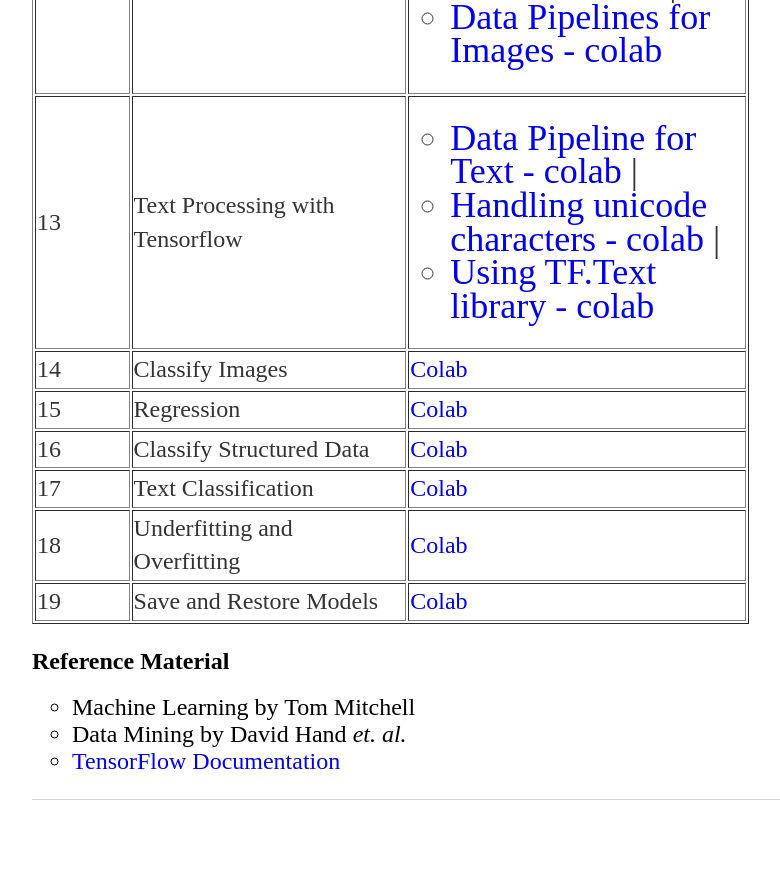
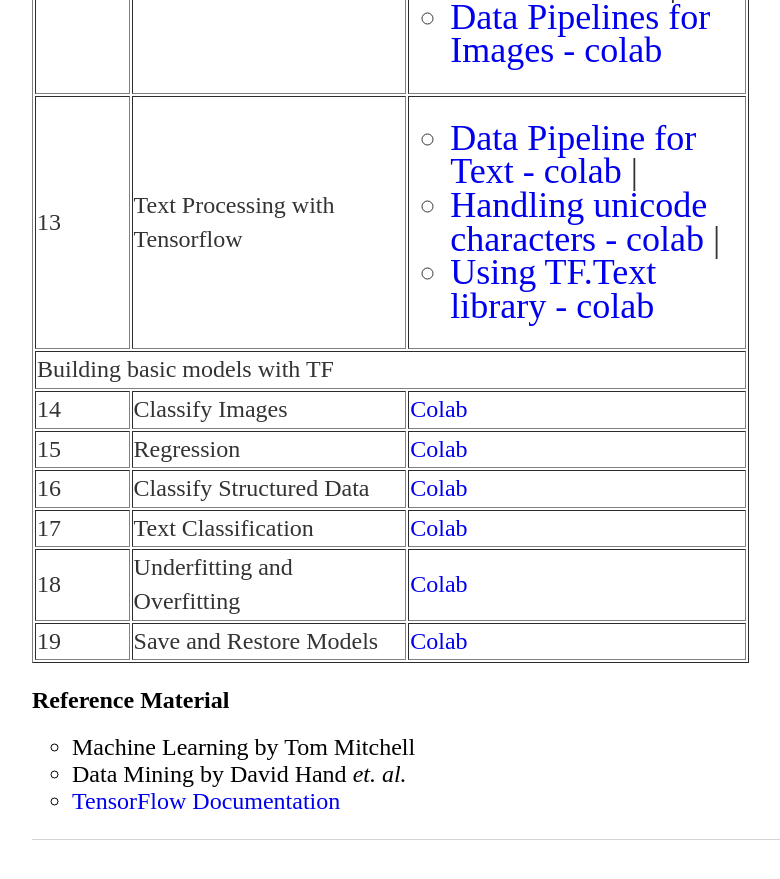
Before and after one commit to tfindiamooc/tfindiamooc.github.io, a Jekyll site: the page built from index.html, in a window 1280 px wide and 900 px high, scrolled down 2066 px. Shown: the top 879 px of the window, without its empty margins (160-940 px from the left). Built offline with Jekyll 4.4.1, drawn with Linux system fonts in a browser that asks for light colours.

Commit message:
Update index.html

```diff
--- a/index.html
+++ b/index.html
@@ -149,7 +149,9 @@
 		     </ul>
 		</td>
 	</tr>
-
+        <tr>
+		<td colspan=3>Building basic models with TF </td>
+	</tr>
         <tr>
 		<td> 14 </td>
 		<td> Classify Images </td>
```
